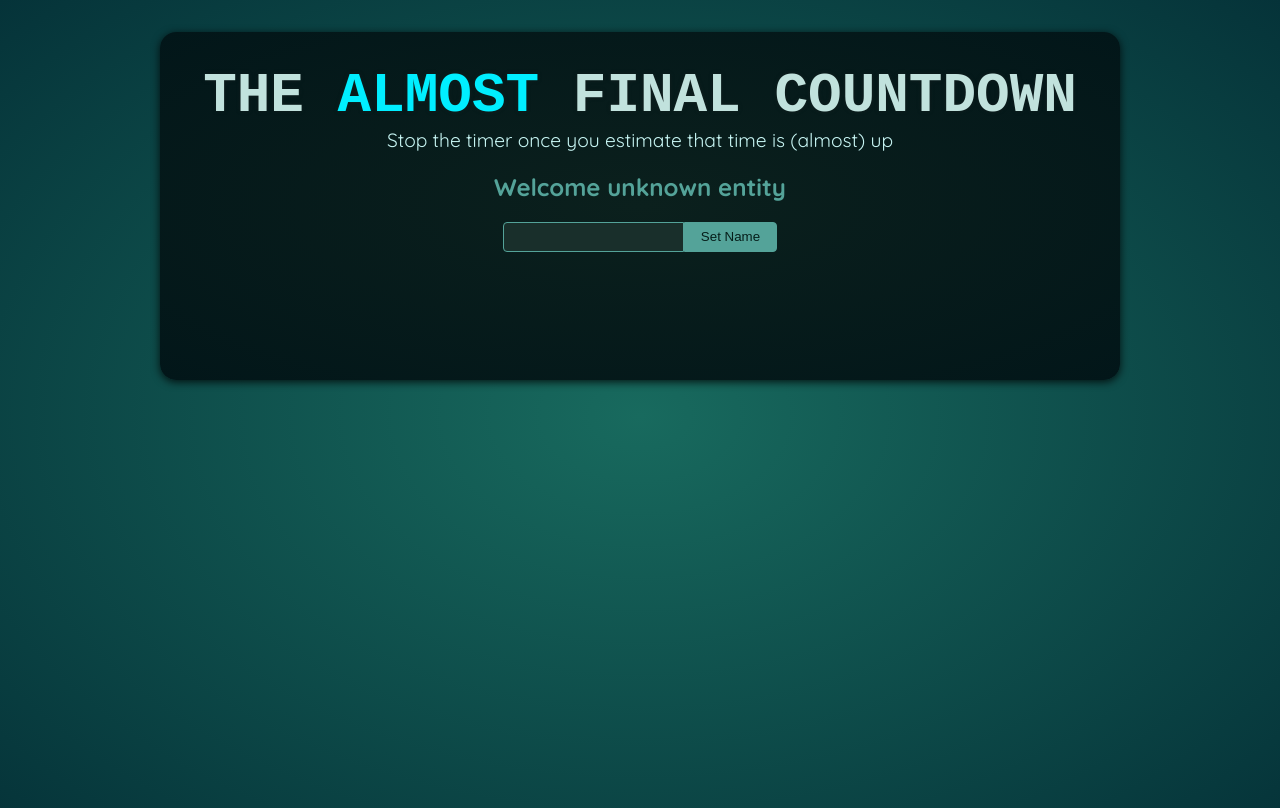
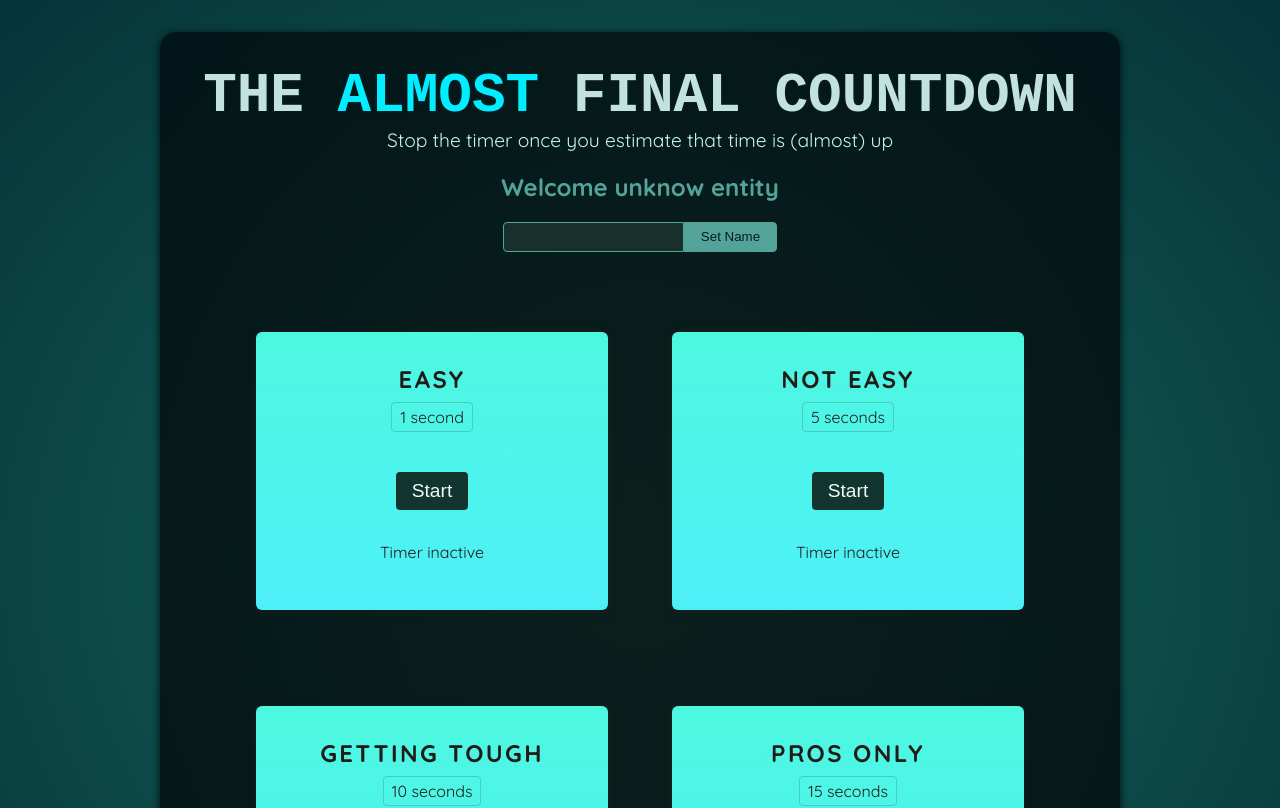
Before and after one commit to Mandraszewsky/03-react-reminder-refs-and-portals, a React (Vite) app: page / in a window 1280 px wide. Shown: the top 808 px of the page. Built offline with nearby package versions, Linux system fonts and the light colour scheme; a web font is replaced by a local one.

Commit message:
using refs to connect & access HTML elements, manipulate the DOM and also manage state via refs

```diff
--- a/src/App.jsx
+++ b/src/App.jsx
@@ -1,10 +1,16 @@
 import Player from './components/Player.jsx';
+import TimerChallenge from './components/TimerChallenge.jsx';
 
 function App() {
   return (
     <>
       <Player />
-      <div id="challenges"></div>
+      <div id="challenges">
+        <TimerChallenge title="Easy" targetTime={1}/>
+        <TimerChallenge title="Not Easy" targetTime={5}/>
+        <TimerChallenge title="Getting tough" targetTime={10}/>
+        <TimerChallenge title="Pros only" targetTime={15}/>
+      </div>
     </>
   );
 }
--- a/src/components/Player.jsx
+++ b/src/components/Player.jsx
@@ -1,10 +1,23 @@
+import { useState, useRef } from "react";
+
 export default function Player() {
+  const playerName = useRef();
+  const [enteredPlayerName, setEnteredPlayerName] = useState(null);
+
+  function handleButtonClick() {
+    setEnteredPlayerName(playerName.current.value);
+    playerName.current.value = "";
+  }
+
   return (
     <section id="player">
-      <h2>Welcome unknown entity</h2>
+      <h2>Welcome {enteredPlayerName ? enteredPlayerName : "unknow entity"}</h2>
       <p>
-        <input type="text" />
-        <button>Set Name</button>
+        <input
+          ref={playerName}
+          type="text"
+        />
+        <button onClick={handleButtonClick}>Set Name</button>
       </p>
     </section>
   );
--- /dev/null
+++ b/src/components/TimerChallenge.jsx
@@ -0,0 +1,38 @@
+import { useState, useRef } from "react";
+
+export default function TimerChallenge({ title, targetTime }) {
+  const timer = useRef();
+
+  const [timerExpired, setTimerExpired] = useState(false);
+  const [timerStarted, setTimerStarted] = useState(false);
+
+  function handleStart() {
+    setTimerStarted(true);
+
+    timer.current = setTimeout(() => {
+      setTimerExpired(true);
+    }, targetTime * 1000);
+  }
+
+  function handleStop() {
+    clearTimeout(timer.current);
+  }
+
+  return (
+    <section className="challenge">
+      <h2>{title}</h2>
+      {timerExpired && <p>You lost!</p>}
+      <p className="challenge-time">
+        {targetTime} second{targetTime > 1 ? "s" : ""}
+      </p>
+      <p>
+        <button onClick={timerStarted ? handleStop : handleStart}>
+          {timerStarted ? "Stop" : "Start"}
+        </button>
+      </p>
+      <p className={timerStarted ? "active" : undefined}>
+        {timerStarted ? "Time is running..." : "Timer inactive"}
+      </p>
+    </section>
+  );
+}
```
Also changed, not shown: 1 other file (tests, documents, lock files or other folders).
